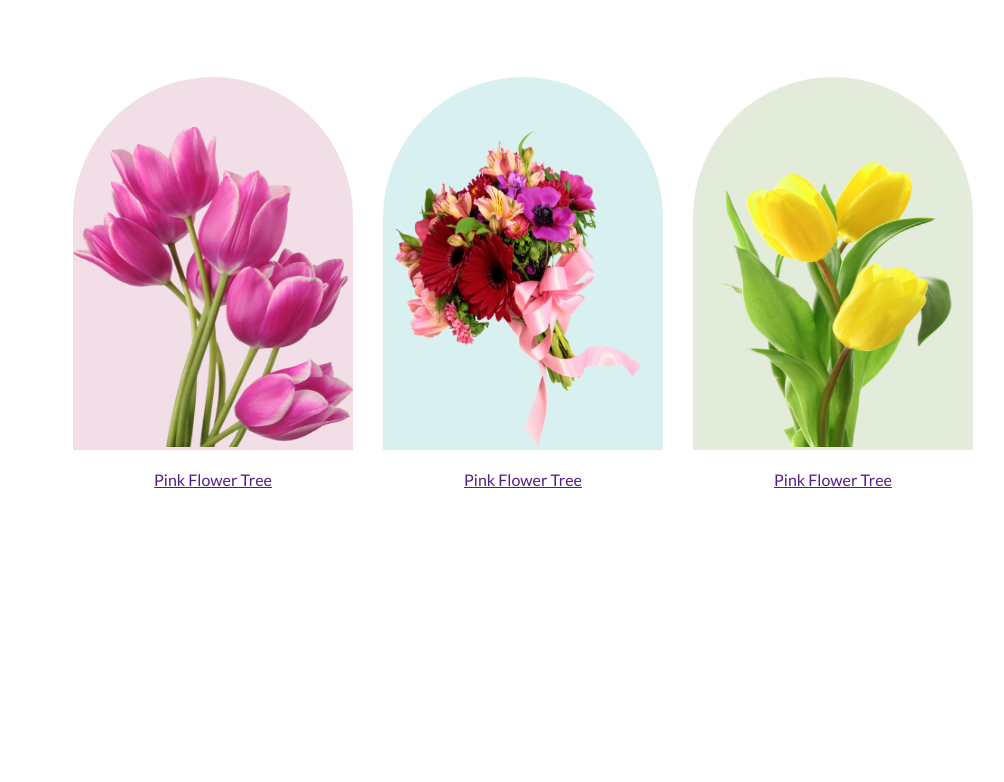
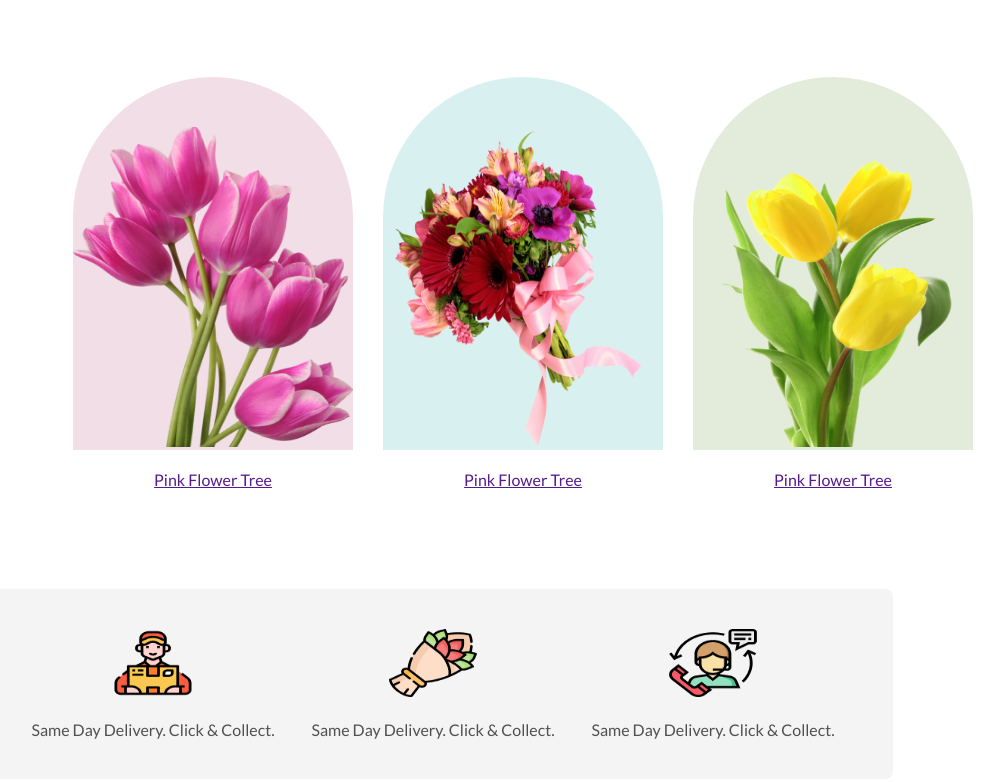
Before and after one commit to ahshanhabibatik/Online-Flower-shop, a plain HTML site: page index.html in a window 1280 px wide. Shown: the part 985-1767 px from the top of the page, without its empty margins (207-1211 px from the left). Before the commit the page ends 1574 px from the top, so only its background shows below. Drawn offline with Linux system fonts and the light colour scheme.

Commit message:
added icon box square model start/delivery section

```diff
--- a/index.html
+++ b/index.html
@@ -76,3 +76,22 @@
 
                 </div>
             </section>
+            <!-- icon box square model start/delivery section -->
+            <section>
+                <div class="icon-container">
+                    <div>
+                        <img class="group-icon" src="./Flower Asset/Group 57.png" alt="">
+                        <p class="icon-discription">Same Day Delivery. Click & Collect.</p>
+                    </div>
+                    <div class="">
+                        <img class="group-icon" src="./Flower Asset/Group 58.png" alt="">
+                        <p class="icon-discription">Same Day Delivery. Click & Collect.</p>
+                    </div>
+                    <div>
+                        <img class="group-icon" src="./Flower Asset/Group 59.png" alt="">
+                        <p class="icon-discription">Same Day Delivery. Click & Collect.</p>
+                    </div>
+
+
+                </div>
+            </section>
--- a/style/style.css
+++ b/style/style.css
@@ -123,3 +123,33 @@
     padding: 20px;
 
 }
+
+/* <!-- icon box square model start/delivery section css code --> */
+
+.icon-container {
+
+    display: flex;
+    align-items: center;
+    text-align: center;
+    justify-content: space-around;
+    width: auto;
+    border-radius: 8px;
+    background: rgba(39, 39, 39, 0.05);
+    margin: 80px 180px;
+    padding: 40px;
+
+}
+
+.group-icon {
+    width: 88px;
+    height: 68px;
+    padding: 0px 20px 20px 20px;
+
+
+}
+
+.icon-discription {
+    color: rgba(39, 39, 39, 0.80);
+    font-size: 16px;
+
+}
```
